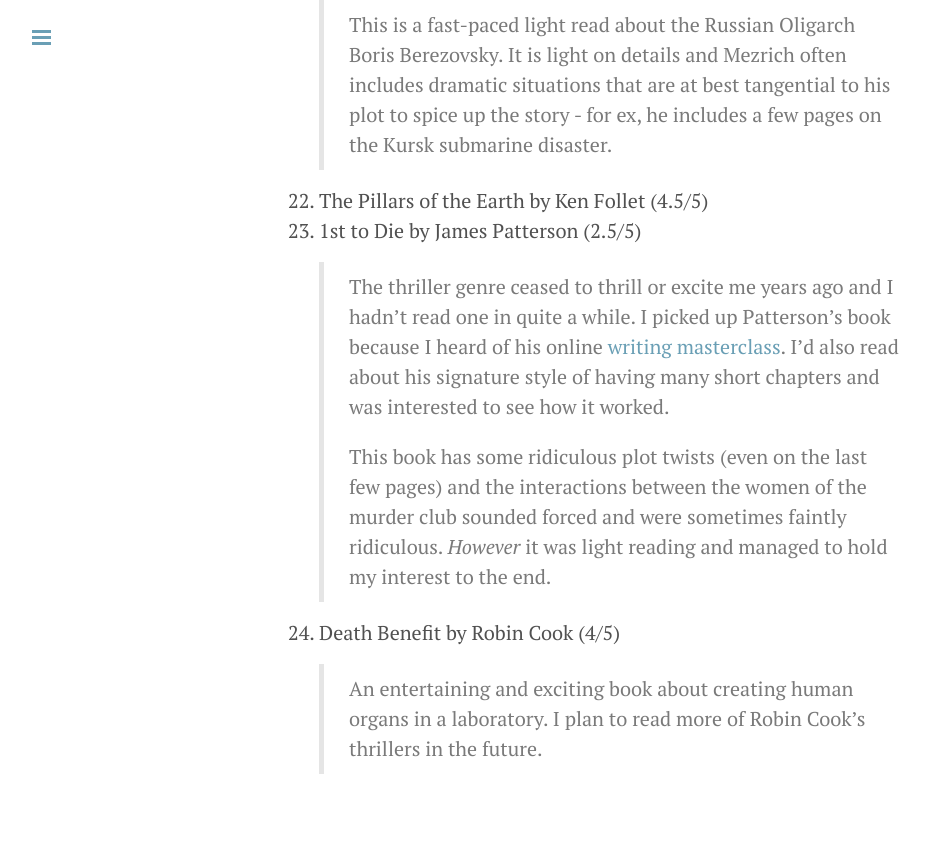
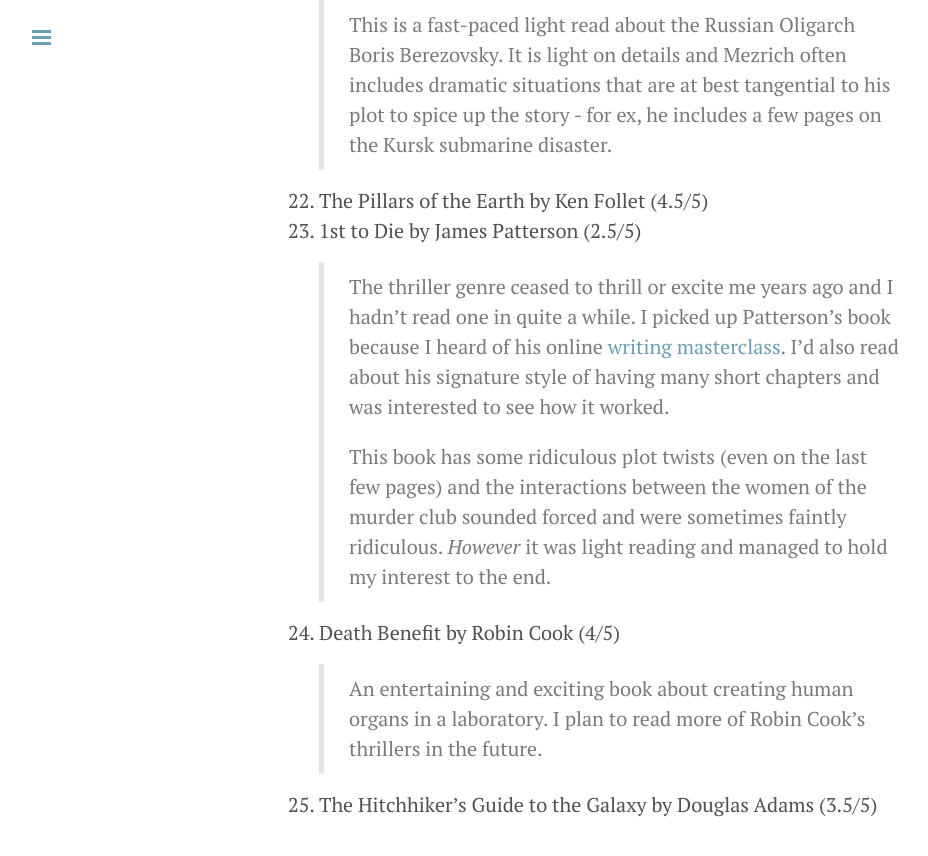
Before and after one commit to regularcoder/regularcoder, a Jekyll site: the page built from reading.md, in a window 1280 px wide and 900 px high, scrolled down 4322 px. Shown: the top 856 px of the window, without its empty margins (1-929 px from the left). Built offline with Jekyll 4.4.1, drawn with Linux system fonts in a browser that asks for light colours; Markdown is read by kramdown in place of the engine named in the settings.

Commit message:
Added new book read

```diff
--- a/reading.md
+++ b/reading.md
@@ -66,3 +66,4 @@
 > This book has some ridiculous plot twists (even on the last few pages) and the interactions between the women of the murder club sounded forced and were sometimes faintly ridiculous. *However* it was light reading and managed to hold my interest to the end.
 24. Death Benefit by Robin Cook (4/5)
 > An entertaining and exciting book about creating human organs in a laboratory. I plan to read more of Robin Cook's thrillers in the future.
+25. The Hitchhiker's Guide to the Galaxy by Douglas Adams (3.5/5)
```
